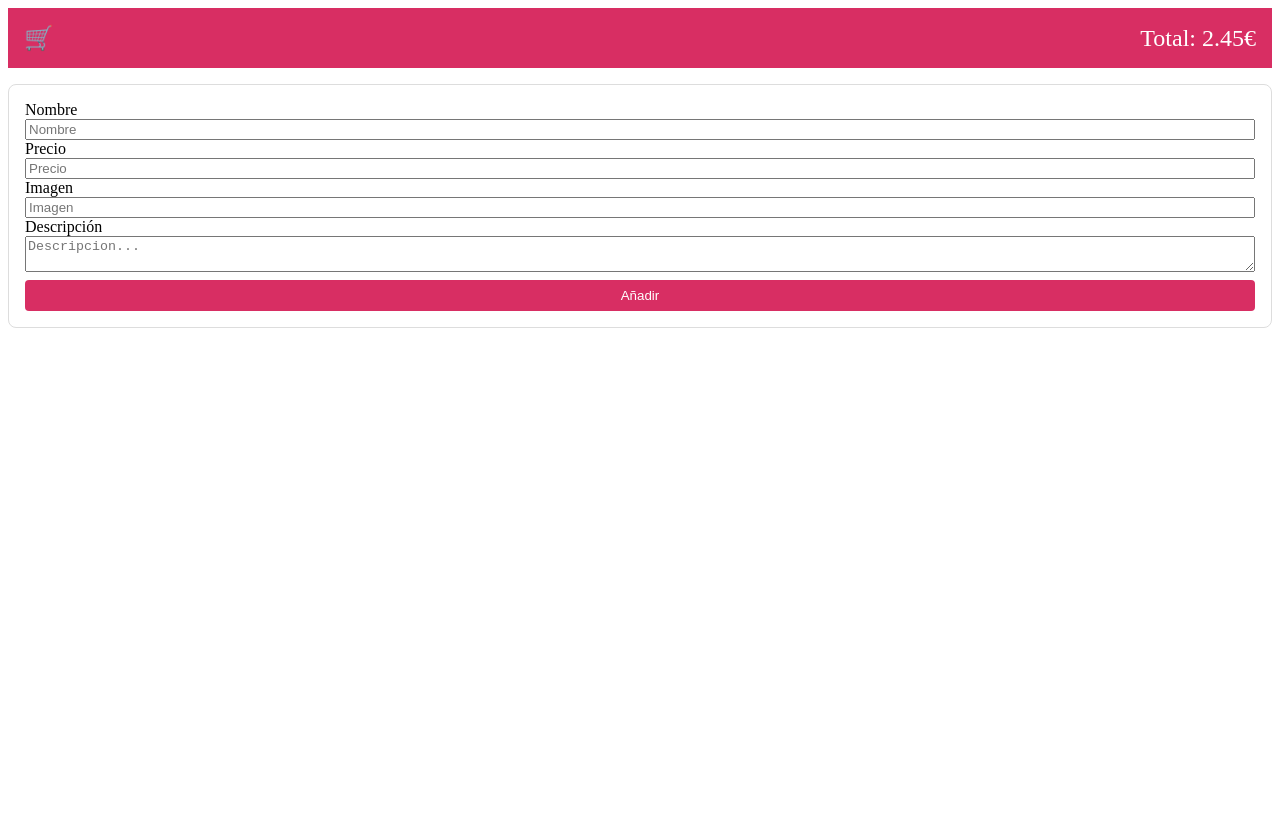
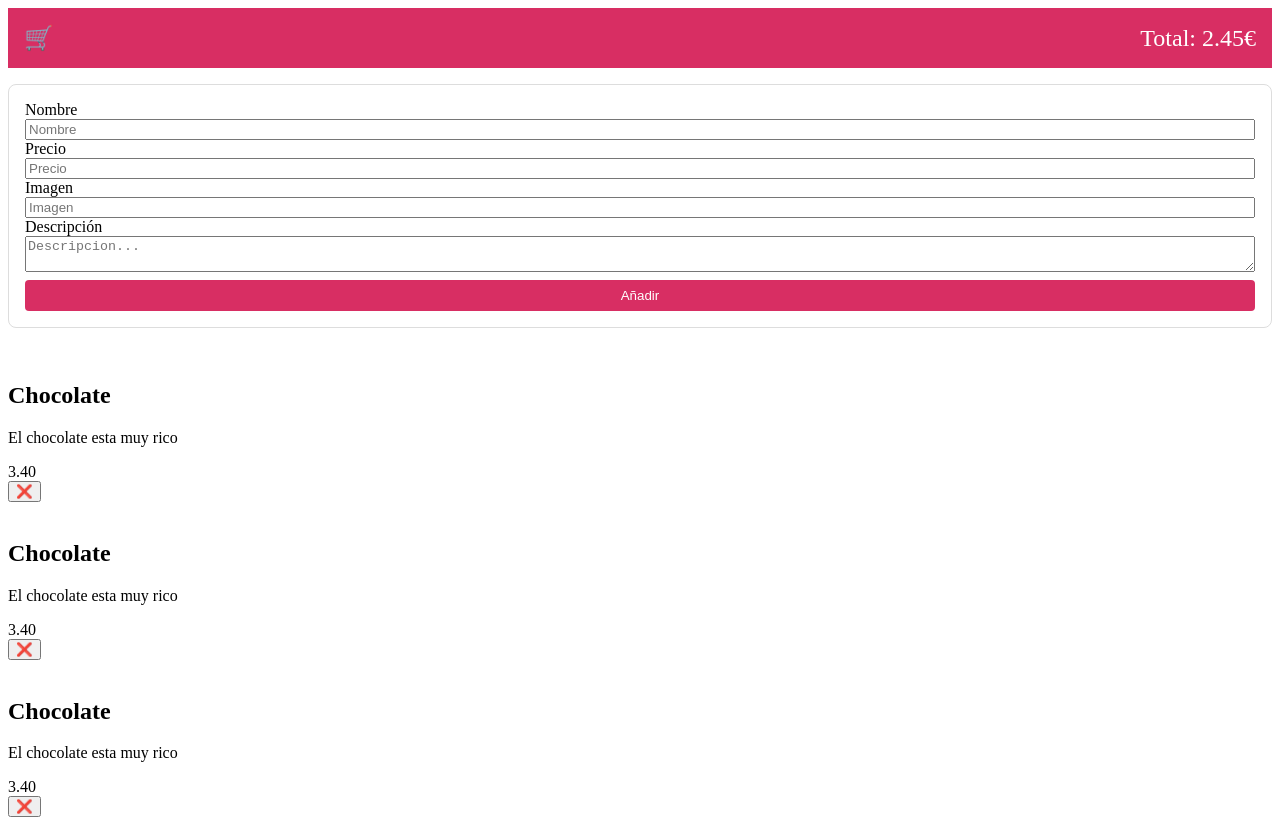
Before and after one commit to miguelcalvoruiz/shopping-cart-app, a React (Vite) app: page / in a window 1280 px wide. Before the commit the page ends 800 px from the top, so only its background shows below. Built offline with nearby package versions, Linux system fonts and the light colour scheme.

Commit message:
productList mock data

```diff
--- a/src/App.jsx
+++ b/src/App.jsx
@@ -1,6 +1,7 @@
 import './App.css'
 import Header from './components/Header';
 import ProductForm from './components/ProductForm';
+import ProductList from './components/ProductList';
 
 const App = () => {
 
@@ -8,6 +9,7 @@ const App = () => {
     <div className='container'>
       <Header total={2.45} />
       <ProductForm />
+      <ProductList />
     </div>
   )
 }
--- /dev/null
+++ b/src/components/ProductCard.css
@@ -0,0 +1,29 @@
+.card {
+    display: flex;
+    align-items: center;
+    padding: 1rem;
+    border: 1px solid #ddd;
+    border-radius: 8px;
+    margin: 1rem 0;
+    background-color: #FFF;
+}
+
+.image {
+    width: 100px;
+    height: 100px;
+    object-fit: cover;
+    border-radius: 8px;
+    margin-right: 1rem;
+}
+
+.details {
+    flex: 1;
+}
+
+.remove-button {
+    background: none;
+    border: none;
+    color: #D82E63;
+    font-size: 1.5rem;
+    cursor: pointer;
+}
--- /dev/null
+++ b/src/components/ProductCard.jsx
@@ -0,0 +1,17 @@
+
+
+const ProductCard = () => {
+    return (
+        <div className="card">
+            <img className="image" src="" alt="" />
+            <div className="details">
+                <h2>Chocolate</h2>
+                <p>El chocolate esta muy rico</p>
+                <span>3.40</span>
+            </div>
+            <button className="remove-button">❌</button>
+        </div>
+    )
+}
+
+export default ProductCard;
--- /dev/null
+++ b/src/components/ProductList.jsx
@@ -0,0 +1,13 @@
+import ProductCard from './ProductCard';
+
+const PorductList = () => {
+    return (
+        <div>
+            <ProductCard></ProductCard>
+            <ProductCard></ProductCard>
+            <ProductCard></ProductCard>
+        </div>
+    )
+}
+
+export default PorductList;
```
Also changed, not shown: src/components/ProductList.css (added).
